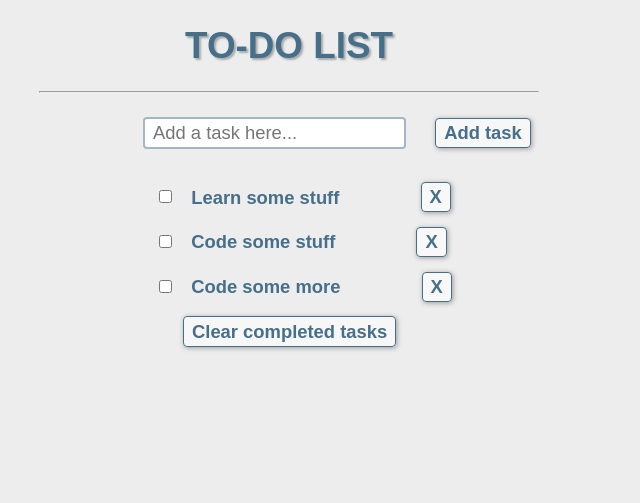
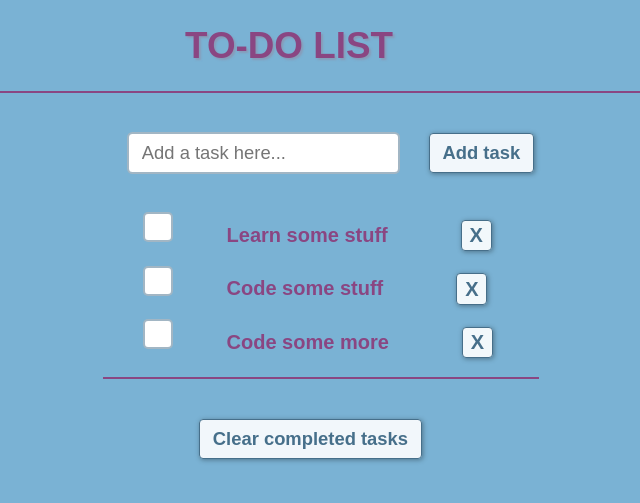
Before and after one commit to PunainenAurinko/Angular-To-Do-List, a plain HTML site: page index.html in a window 1280 px wide. Shown: the whole page, without its empty margins (351-991 px from the left). Drawn offline with nearby package versions, Linux system fonts and the light colour scheme.

Commit message:
css update

```diff
--- a/css/main.css
+++ b/css/main.css
@@ -426,20 +426,30 @@ body {
     font-family: advent-pro, sans-serif;
     font-size: 1.15rem;
     color: #466f8a;
-    background: rgba(192, 192, 192, 0.27);
+    background: #7ab2d4;
+}
+
+#header {
+    height: 20%;
+    border-bottom: 2px solid #8a4682;
 }
 
 h1 {
     font-family: aclonica, arial, helvetica, serif;
     text-align: center;
-    text-shadow: 2px 2px 2px rgba(150, 150, 150, 0.77);
+    color: #8a4682;
+    text-shadow: 2px 2px 2px hsla(224, 20%, 62%, 0.77);
+}
+
+form {
+    margin-top: 1.5rem;
 }
 
 input, .button {
     font-family: advent-pro, sans-serif;
     margin-left: 1.5rem;
     margin-top: 0.9rem;
-    padding: 0.2rem 0.5rem;
+    padding: 0.5rem 0.8rem;
     border: 0.15rem solid rgba(70, 111, 138, 0.5);
     border-radius: 4px;
 }
@@ -454,12 +464,16 @@ input:hover, input:focus {
             box-shadow: 1px 1px 5px 0px rgba(0,0,0,0.35);
 }
 
+input[type="text"] {
+    border-radius: 5.5px;
+}
+
 .button {
     font-weight: 700;
     outline: none;
     border-style: none;
     color: #466f8a;
-    background: rgba(255, 255, 255, 0.6);
+    background: rgba(255, 255, 255, 0.9);
     border: 0.1rem solid #466f8a;
     -webkit-box-shadow: 1px 1px 5px 0px rgba(0,0,0,0.35);
        -moz-box-shadow: 1px 1px 5px 0px rgba(0,0,0,0.35);
@@ -468,22 +482,40 @@ input:hover, input:focus {
 
 .button:hover {
     transition-duration: 0.3s;
-    color: rgba(255, 255, 255, 0.8);
+    color: rgba(255, 255, 255, 0.9);
     background: #466f8a;
 }
 
 #delBtn {
-    margin-left: 20%;
+    margin-left: 17%;
+    padding: 0.2rem 0.5rem;
 }
 
 li {
+    font-size: 20px;
+    color: #8a4682;
     list-style-type: none;
     font-weight: 700;
 }
 
 #checkbox {
     margin-left: 0;
-    margin-right: 1.2rem;
+    margin-right: 3rem;
+}
+
+input[type="checkbox"] {
+    -webkit-appearance:none;
+    width:30px;
+    height:30px;
+    background:white;
+    border-radius:5px;
+}
+input[type="checkbox"]:checked {
+    background: #466f8a;
+/*
+    background: url(http://ramyasspace.files.wordpress.com/2011/06/tick.jpg);
+    background-size: 100%;
+*/
 }
 
 .done {
@@ -491,15 +523,23 @@ li {
     color: rgba(70, 111, 138, 0.5);
 }
 
+#clearCompletedDiv {
+    border-top: 2px solid #8a4682;
+}
+
+#clearCompleted {
+    margin: 2.5rem 6rem;
+}
+
 @media only screen and (min-width: 960px) {
 
-    div {
+    #list {
         max-width: 500px;
         margin: 0 auto;
     }
 
     form {
-        margin-left: 5rem;
+        margin-left: 4rem;
     }
 
 }
--- a/index.html
+++ b/index.html
@@ -12,11 +12,11 @@
 </head>
 
 <body ng-controller="todoListController as todoList">
-    <div id="header">
+    <section id="header">
         <h1>{{name | uppercase}}</h1>
-        <hr>
-    </div>
-    <div>
+        <!--        <hr>-->
+    </section>
+    <section id="list">
         <form ng-submit="addItem()" name="form">
             <input ng-model="newItem" type="text" placeholder="Add a task here..." id="input" required>
             <input type="submit" value="Add task" class="button">
@@ -24,13 +24,16 @@
         <form>
             <ul>
                 <li ng-repeat="item in items">
-                    <input ng-model="item.done" type="checkbox" id="checkbox"><span ng-class="{'done':item.done}">{{item.title}}</span>
-                    <input ng-click="deleteItem($index)" type="submit" value="X" class="button" id="delBtn">
+                    <input ng-model="item.done" type="checkbox" value="None" id="checkbox" name="check">
+                    <span ng-class="{'done':item.done}">{{item.title}}</span>
+                    <input ng-click="deleteItem($index)" type="submit" value="&#88;" class="button" id="delBtn">
                 </li>
-                <input ng-click="clearCompleted()" type="submit" value="Clear completed tasks" class="button">
             </ul>
+            <div id="clearCompletedDiv">
+                <input ng-click="clearCompleted()" type="submit" value="Clear completed tasks" class="button" id="clearCompleted">
+            </div>
         </form>
-    </div>
+    </section>
 
     <script src="js/main.js"></script>
 
```
